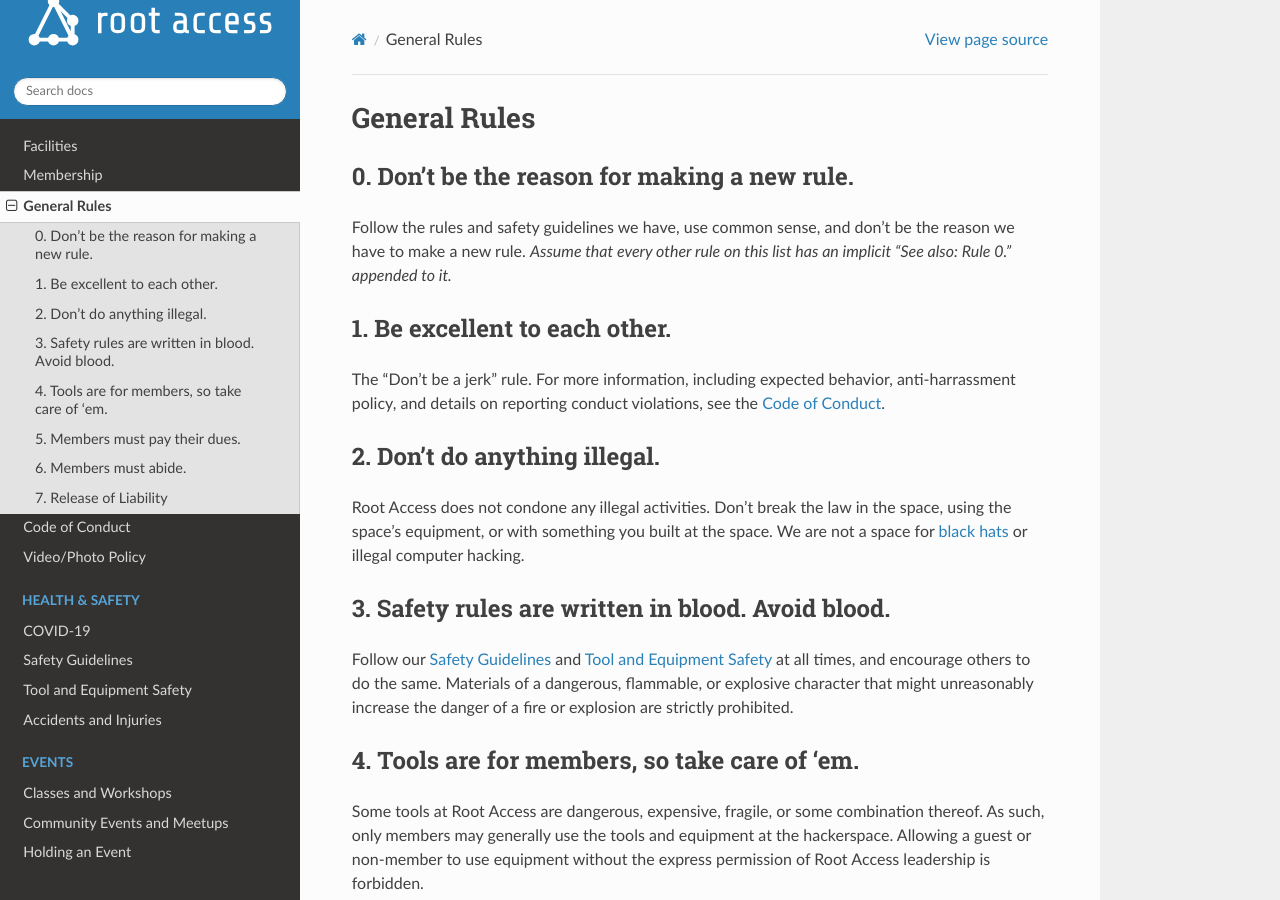
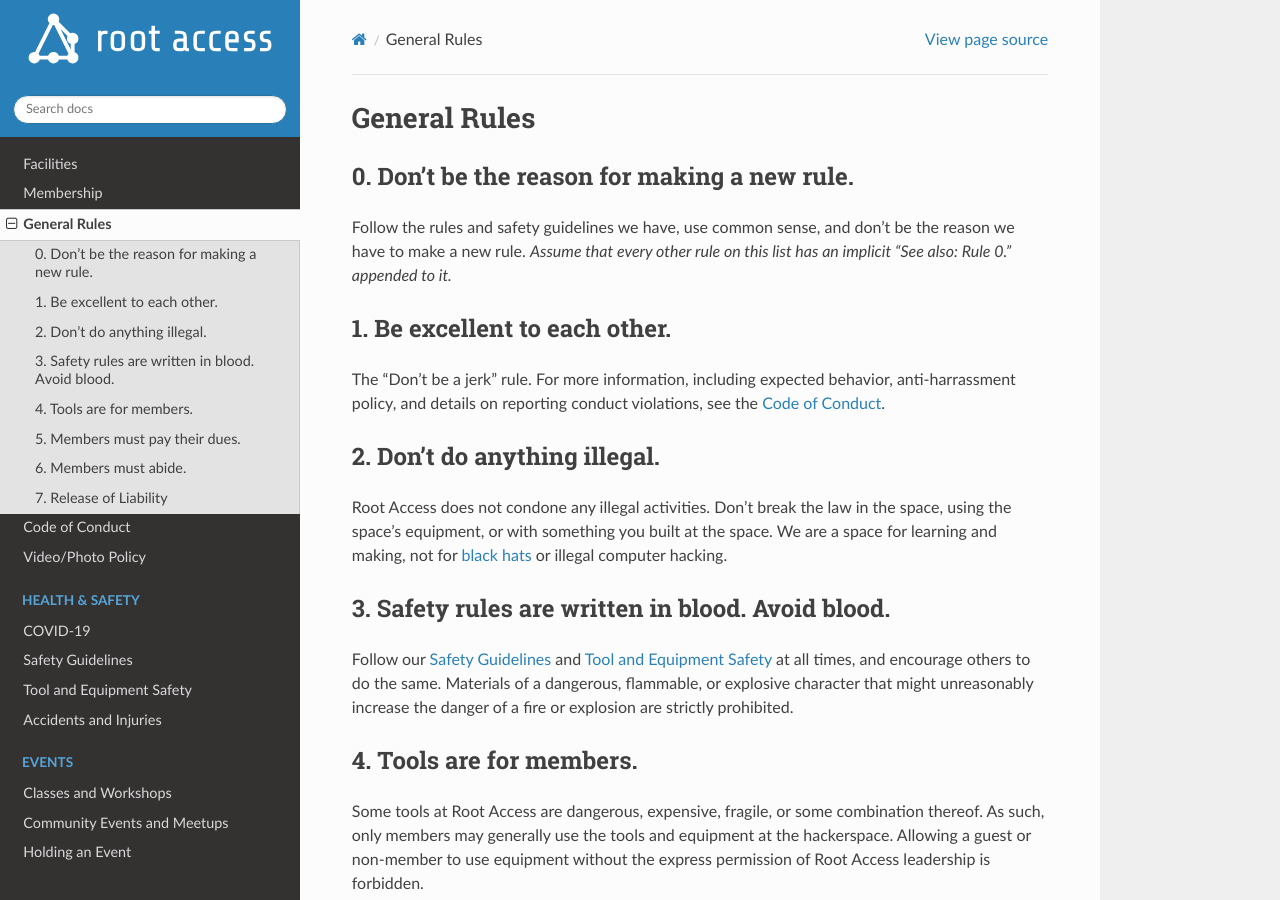
Before and after one commit to RootAccessHackerspace/handbook, a Sphinx documentation site: the page built from source/policies/rules.md, in a window 1280 px wide and 900 px high. Built offline with Sphinx 7.4.7 and the Read the Docs theme 2.0.0, drawn with Linux system fonts in a browser that asks for light colours.

Commit message:
Rules verbage tweak.

```diff
--- a/source/policies/rules.md
+++ b/source/policies/rules.md
@@ -11,13 +11,13 @@
 
 ## 2. Don't do anything illegal.
 
-Root Access does not condone any illegal activities. Don't break the law in the space, using the space's equipment, or with something you built at the space. We are not a space for [black hats](https://en.wikipedia.org/wiki/Black_hat_(computer_security)) or illegal computer hacking.
+Root Access does not condone any illegal activities. Don't break the law in the space, using the space's equipment, or with something you built at the space. We are a space for learning and making, not for [black hats](https://en.wikipedia.org/wiki/Black_hat_(computer_security)) or illegal computer hacking.
 
 ## 3. Safety rules are written in blood. Avoid blood.
 
 Follow our {doc}`/safety/guidelines` and {doc}`/safety/tools` at all times, and encourage others to do the same. Materials of a dangerous, flammable, or explosive character that might unreasonably increase the danger of a fire or explosion are strictly prohibited.
 
-## 4. Tools are for members, so take care of 'em.
+## 4. Tools are for members.
 
 Some tools at Root Access are dangerous, expensive, fragile, or some combination thereof. As such, only members may generally use the tools and equipment at the hackerspace. Allowing a guest or non-member to use equipment without the express permission of Root Access leadership is forbidden.
 
```
